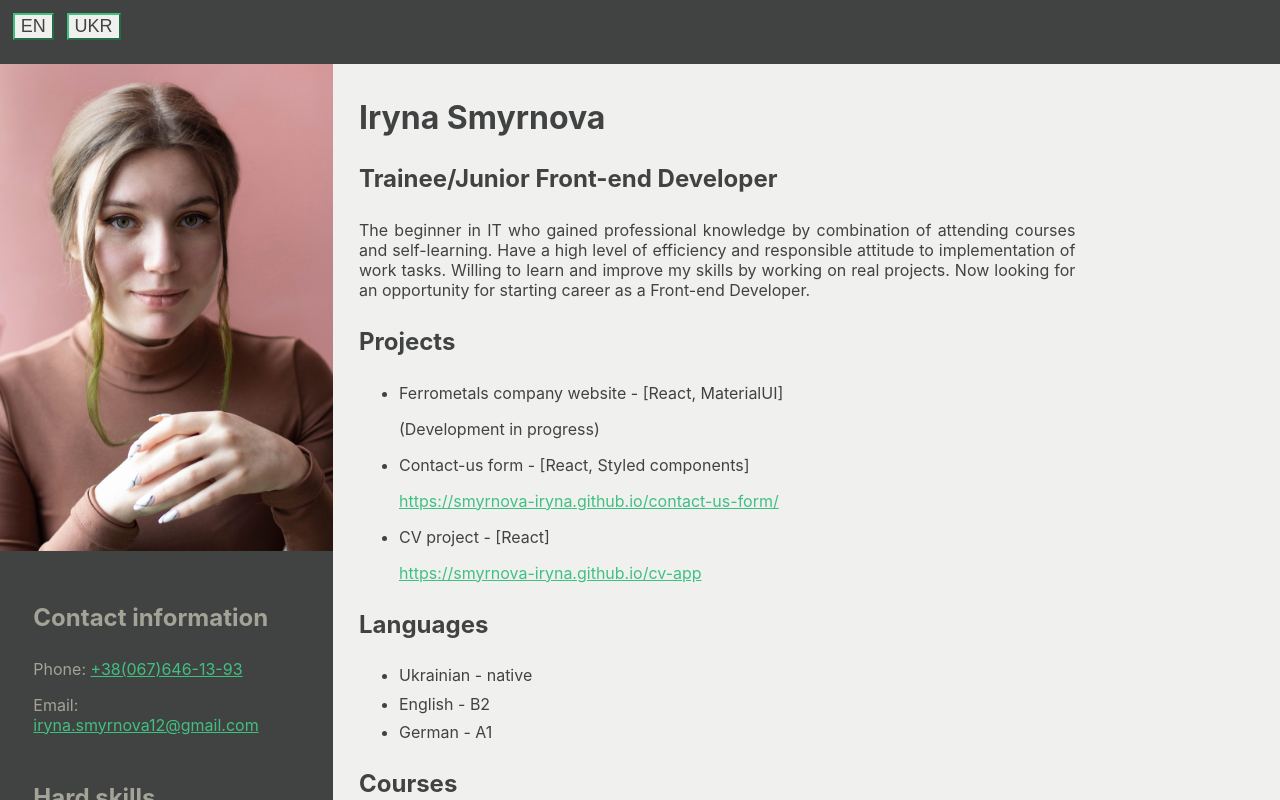
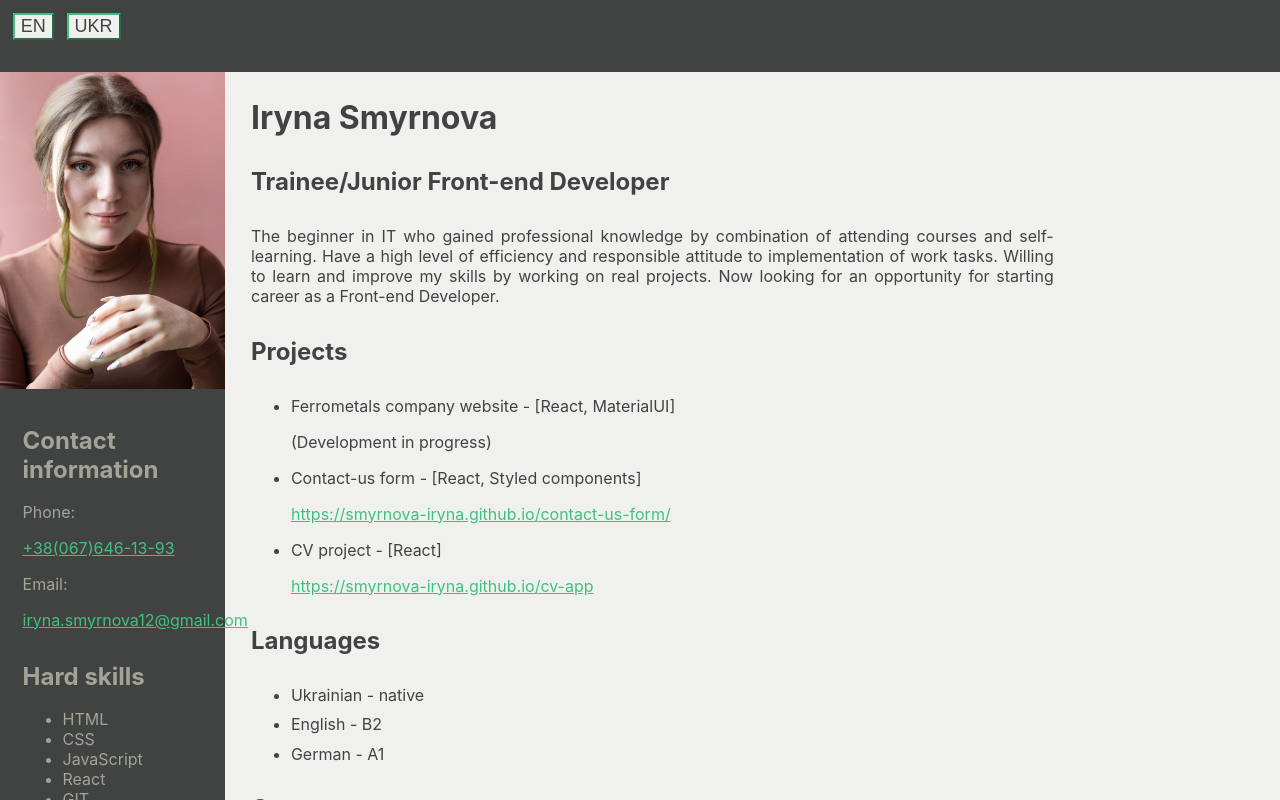
Before and after one commit to smyrnova-iryna/cv-app, a React (Create React App) app in the folder cv-app/: page / in a window 1280 px wide. Shown: the top 800 px of the page. Built offline with nearby package versions, Linux system fonts and the light colour scheme; the HTML template or start-up script is replaced by a standard one.

Commit message:
Update contacts styles

```diff
--- a/cv-app/src/components/Contacts.js
+++ b/cv-app/src/components/Contacts.js
@@ -4,8 +4,10 @@ const Contacts = (props) => {
     return (
         <div>
             <h2 className="sideBarTitle">{props.title}</h2>
-            <p>{props.phoneTitle}<a className="sideBarLink" href='tel:+380676461393'>{props.phoneNumber}</a></p>
-            <p>{props.emailTitle}<a className="sideBarLink" href='mailto:iryna.smyrnova12@gmail.com'>{props.email}</a></p>
+            <p>{props.phoneTitle}</p>
+            <p><a className="sideBarLink" href='tel:+380676461393'>{props.phoneNumber}</a></p>
+            <p>{props.emailTitle}</p>
+            <p><a className="sideBarLink" href='mailto:iryna.smyrnova12@gmail.com'>{props.email}</a></p>
         </div>
     )
 }
--- a/cv-app/src/styles/App.css
+++ b/cv-app/src/styles/App.css
@@ -16,7 +16,7 @@
     background-color: var(--dark-main-color);
     position: fixed;
     width: 100%;
-    height: 8%;
+    height: 9%;
 }
 
 .headerLanguageButton {
@@ -40,20 +40,20 @@
     padding-top: 4%;
     background-color: var(--light-main-color);
     display: flex;
-    flex-direction: raw;
+    flex-direction: row;
     flex-wrap: nowrap;
 }
 
 .sideBar {
     background-color: var(--dark-main-color);
     color: var(--light-font-color);
-    max-width: max-content;
+    width: 40%;
     padding-bottom: 5%;
     text-align: left;
 }
 
 .sideBarPhoto {
-    width: fit-content;
+    width: 100%;
     max-height: 500px;
 }
 
```
